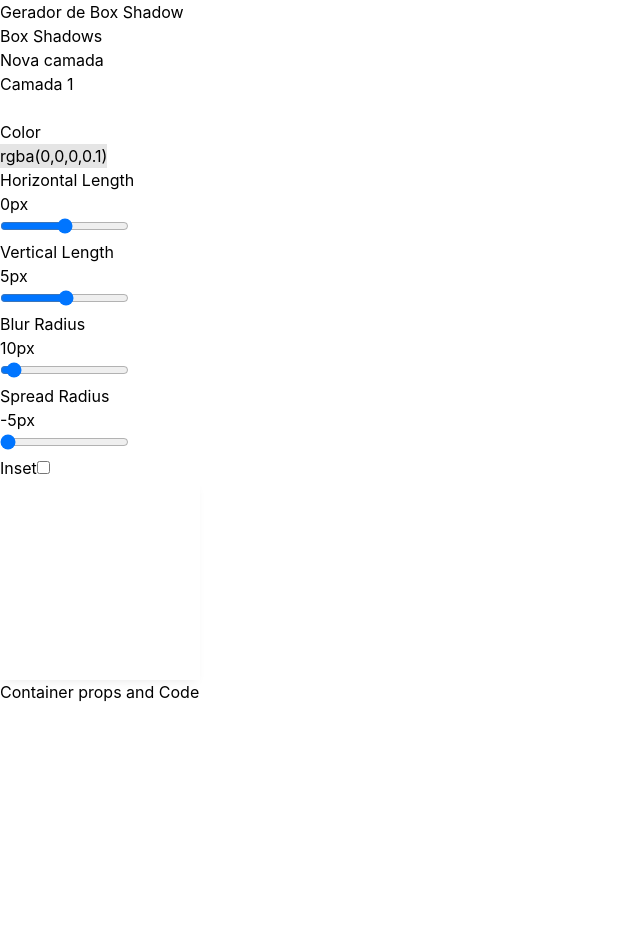
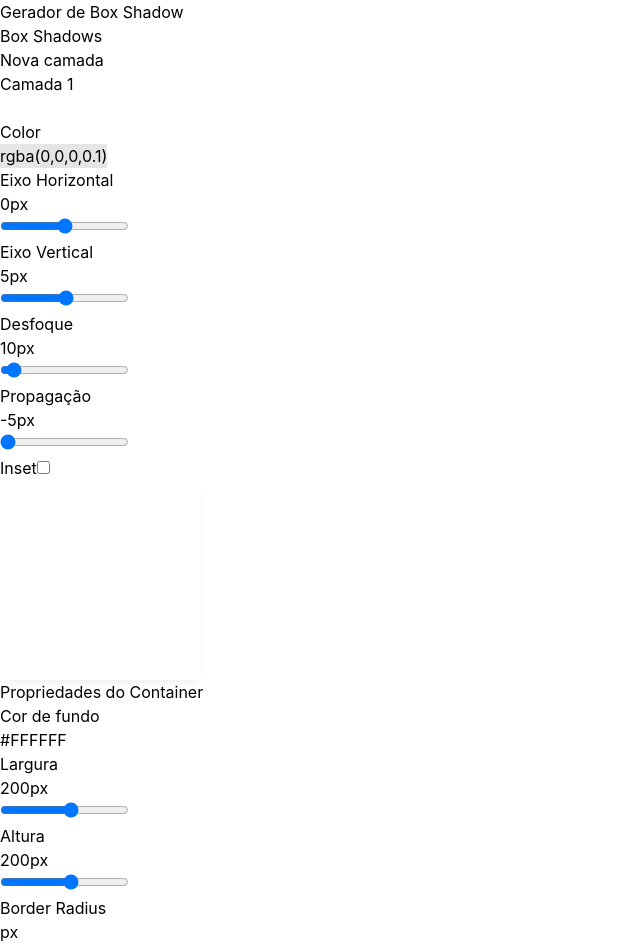
Before and after one commit to gabrielsantos7/box-shadow-generator, a React (Vite) app: page / in a window 1280 px wide. Shown: the top 944 px of the page, without its empty margins (0-640 px from the left). Before the commit the page ends 800 px from the top, so only its background shows below. Built offline with nearby package versions, Linux system fonts and the light colour scheme.

Commit message:
add functional container change inputs

```diff
--- a/src/App.tsx
+++ b/src/App.tsx
@@ -1,5 +1,6 @@
 import './App.css';
 import { Container } from './components/Container';
+import { ContainerProperties } from './components/ContainerProperties';
 import { Shadows } from './components/Shadows';
 import { ContextProvider } from './context';
 
@@ -21,7 +22,7 @@ function App() {
           <Container />
         </div>
         <div className={`col-span-2 ${gridItemsStyles}`}>
-          Container props and Code
+          <ContainerProperties />
         </div>
       </div>
     </ContextProvider>
--- a/src/components/ColorPicker.tsx
+++ b/src/components/ColorPicker.tsx
@@ -37,6 +37,7 @@ export const ColorPicker = ({ color, onChange }: IColorPickerProps) => {
         style={{ backgroundColor: color }}
         className='w-full rounded-sm border-2 border-gray-400 text-black text-sm'
       >
+        {' '}
         {color}
       </button>
 
--- /dev/null
+++ b/src/components/ContainerProperties.tsx
@@ -0,0 +1,65 @@
+import { ChangeEvent, useContext } from 'react';
+import { ColorPicker } from './ColorPicker';
+import { AppContext } from '../context';
+import { ColorResult } from 'react-color';
+import { IContainerProps } from '../model';
+import { Slider } from './Slider';
+
+export const ContainerProperties = () => {
+  const { state, setContainerProperty } = useContext(AppContext);
+  const { containerProps } = state;
+
+  const handleColorChange = (colorRes: ColorResult) => {
+    const { hex } = colorRes;
+    setContainerProperty('backgroundColor', hex);
+  };
+
+  const handleSliderChange = (
+    key: keyof IContainerProps,
+    e: ChangeEvent<HTMLInputElement>,
+  ) => {
+    setContainerProperty(key, Number(e.target.value));
+  };
+
+  return (
+    <>
+      <h1 className='text-lg font-bold mb-x text-center'>
+        Propriedades do Container
+      </h1>
+
+      <div>
+        <div>
+          <p className='py-2'>Cor de fundo</p>
+          <ColorPicker
+            color={containerProps.backgroundColor}
+            onChange={handleColorChange}
+          />
+        </div>
+
+        <Slider
+          minValue={10}
+          maxValue={350}
+          value={containerProps.width}
+          label='Largura'
+          onChange={(e) => handleSliderChange('width', e)}
+        />
+
+        <Slider
+          minValue={10}
+          maxValue={350}
+          value={containerProps.height}
+          label='Altura'
+          onChange={(e) => handleSliderChange('height', e)}
+        />
+
+        <Slider
+          minValue={0}
+          maxValue={300}
+          value={containerProps.borderRadius}
+          label='Border Radius'
+          onChange={(e) => handleSliderChange('borderRadius', e)}
+        />
+      </div>
+    </>
+  );
+};
--- a/src/components/ShadowLayer.tsx
+++ b/src/components/ShadowLayer.tsx
@@ -49,7 +49,7 @@ export const ShadowLayer = ({ index, layer }: IShadowLayerProps) => {
             minValue={-200}
             maxValue={200}
             value={layer.horizontalOffset}
-            label='Horizontal Length'
+            label='Eixo Horizontal'
             onChange={(e) => handleSliderChange('horizontalOffset', e)}
           />
 
@@ -57,7 +57,7 @@ export const ShadowLayer = ({ index, layer }: IShadowLayerProps) => {
             minValue={-200}
             maxValue={200}
             value={layer.verticalOffset}
-            label='Vertical Length'
+            label='Eixo Vertical'
             onChange={(e) => handleSliderChange('verticalOffset', e)}
           />
 
@@ -65,7 +65,7 @@ export const ShadowLayer = ({ index, layer }: IShadowLayerProps) => {
             minValue={0}
             maxValue={200}
             value={layer.blurRadius}
-            label='Blur Radius'
+            label='Desfoque'
             onChange={(e) => handleSliderChange('blurRadius', e)}
           />
 
@@ -73,7 +73,7 @@ export const ShadowLayer = ({ index, layer }: IShadowLayerProps) => {
             minValue={0}
             maxValue={200}
             value={layer.spreadRadius}
-            label='Spread Radius'
+            label='Propagação'
             onChange={(e) => handleSliderChange('spreadRadius', e)}
           />
 
--- a/src/model.tsx
+++ b/src/model.tsx
@@ -19,7 +19,7 @@ export interface IBoxShadowProps {
 export interface IContainerProps {
   width: number;
   height: number;
-  borderRadious: number;
+  borderRadius: number;
   backgroundColor: string;
 }
 
```
